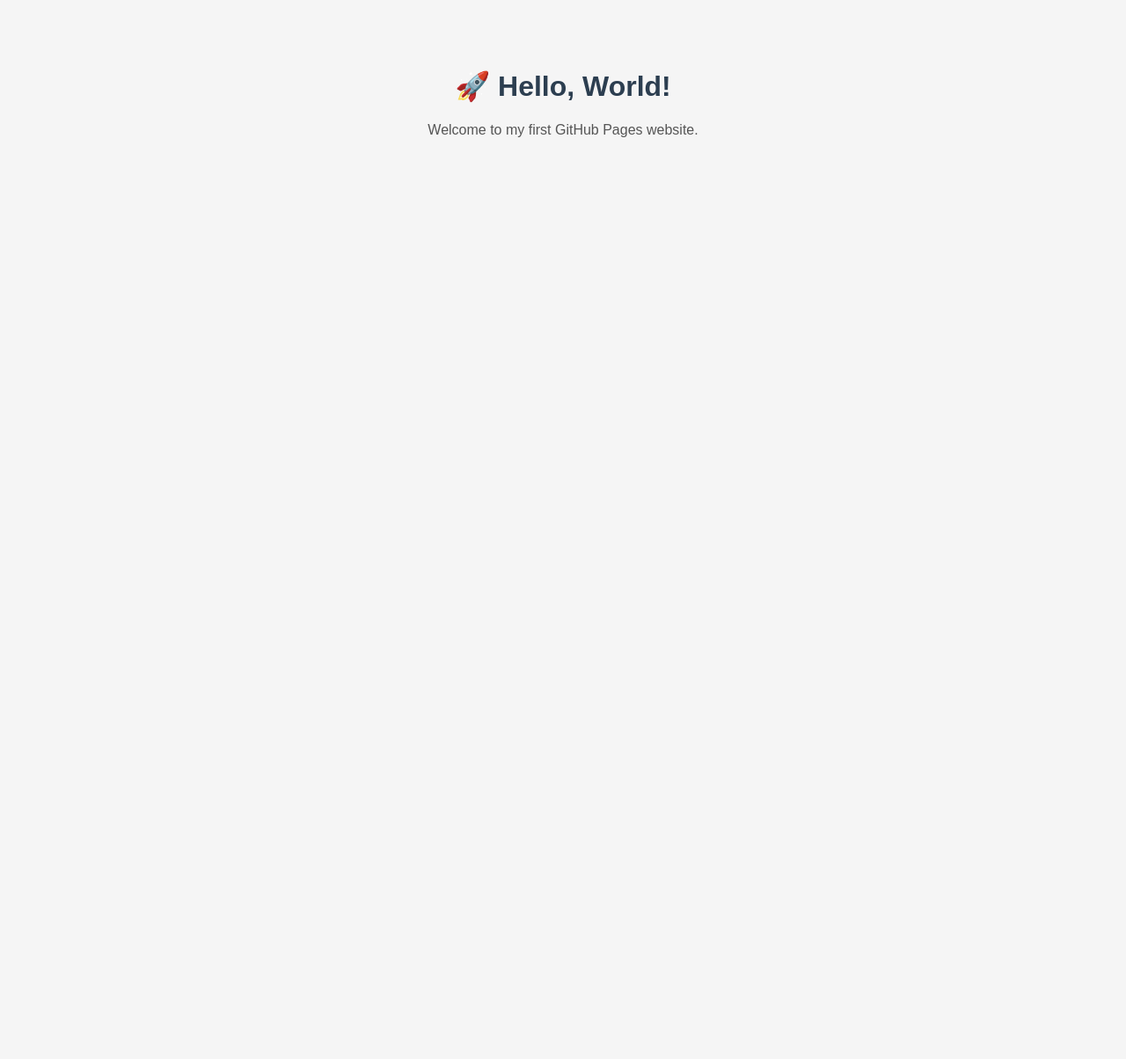
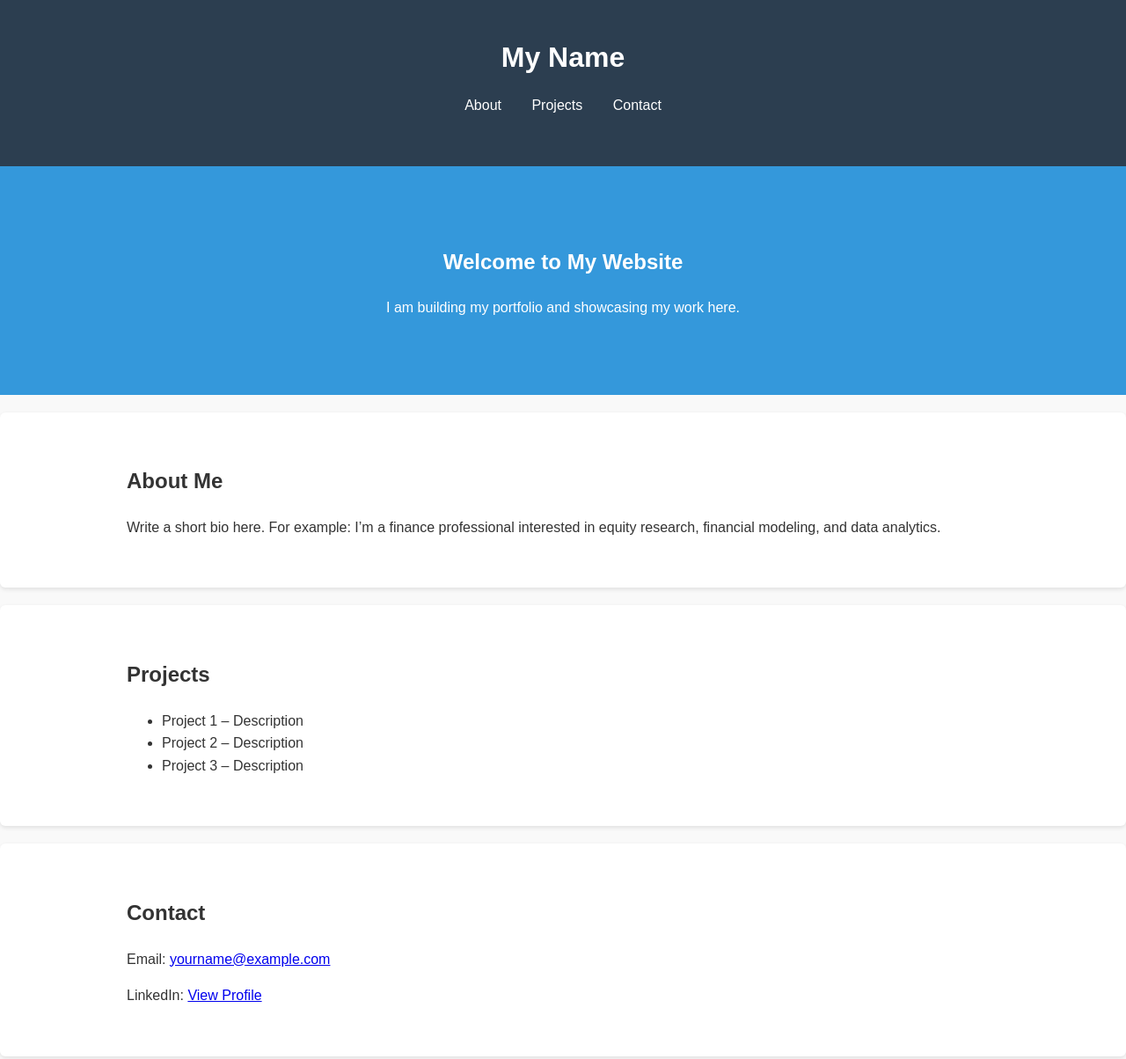
Before and after one commit to mani1976-web/manionline.github.io, a plain HTML site: page index.html in a window 1280 px wide. Shown: the top 1204 px of the page at 88% size. Before the commit the page ends 800 px from the top, so only its background shows below. Drawn offline with Linux system fonts and the light colour scheme.

Commit message:
Add files via upload

```diff
--- a/index.html
+++ b/index.html
@@ -3,24 +3,68 @@
 <head>
   <meta charset="UTF-8">
   <meta name="viewport" content="width=device-width, initial-scale=1.0">
-  <title>My First Website</title>
-  <style>
-    body {
-      font-family: Arial, sans-serif;
-      background: #f5f5f5;
-      text-align: center;
-      padding: 50px;
-    }
-    h1 {
-      color: #2c3e50;
-    }
-    p {
-      color: #555;
-    }
-  </style>
+  <title>My Professional Website</title>
+  <link rel="stylesheet" href="style.css">
 </head>
 <body>
-  <h1>🚀 Hello, World!</h1>
-  <p>Welcome to my first GitHub Pages website.</p>
+  <!-- Header -->
+  <header>
+    <div class="container">
+      <h1>My Name</h1>
+      <nav>
+        <ul>
+          <li><a href="#about">About</a></li>
+          <li><a href="#projects">Projects</a></li>
+          <li><a href="#contact">Contact</a></li>
+        </ul>
+      </nav>
+    </div>
+  </header>
+
+  <!-- Hero Section -->
+  <section class="hero">
+    <div class="container">
+      <h2>Welcome to My Website</h2>
+      <p>I am building my portfolio and showcasing my work here.</p>
+    </div>
+  </section>
+
+  <!-- About Section -->
+  <section id="about" class="section">
+    <div class="container">
+      <h2>About Me</h2>
+      <p>Write a short bio here. For example: I’m a finance professional interested in equity research, financial modeling, and data analytics.</p>
+    </div>
+  </section>
+
+  <!-- Projects Section -->
+  <section id="projects" class="section">
+    <div class="container">
+      <h2>Projects</h2>
+      <ul>
+        <li>Project 1 – Description</li>
+        <li>Project 2 – Description</li>
+        <li>Project 3 – Description</li>
+      </ul>
+    </div>
+  </section>
+
+  <!-- Contact Section -->
+  <section id="contact" class="section">
+    <div class="container">
+      <h2>Contact</h2>
+      <p>Email: <a href="mailto:yourname@example.com">yourname@example.com</a></p>
+      <p>LinkedIn: <a href="https://linkedin.com/in/yourprofile" target="_blank">View Profile</a></p>
+    </div>
+  </section>
+
+  <!-- Footer -->
+  <footer>
+    <div class="container">
+      <p>&copy; 2025 My Name. All rights reserved.</p>
+    </div>
+  </footer>
+
+  <script src="script.js"></script>
 </body>
 </html>
--- /dev/null
+++ b/script.js
@@ -0,0 +1,2 @@
+// Placeholder for future functionality
+console.log("Website loaded successfully!");
--- /dev/null
+++ b/style.css
@@ -0,0 +1,70 @@
+/* General Styles */
+body {
+  margin: 0;
+  font-family: Arial, sans-serif;
+  line-height: 1.6;
+  background: #f9f9f9;
+  color: #333;
+}
+
+/* Container */
+.container {
+  width: 80%;
+  margin: auto;
+  overflow: hidden;
+  padding: 20px;
+}
+
+/* Header */
+header {
+  background: #2c3e50;
+  color: #fff;
+  padding: 20px 0;
+}
+
+header h1 {
+  margin: 0;
+  text-align: center;
+}
+
+nav ul {
+  list-style: none;
+  padding: 0;
+  text-align: center;
+}
+
+nav ul li {
+  display: inline;
+  margin: 0 15px;
+}
+
+nav ul li a {
+  color: #fff;
+  text-decoration: none;
+}
+
+/* Hero */
+.hero {
+  background: #3498db;
+  color: #fff;
+  padding: 50px 20px;
+  text-align: center;
+}
+
+/* Sections */
+.section {
+  background: #fff;
+  margin: 20px 0;
+  padding: 20px;
+  border-radius: 6px;
+  box-shadow: 0 2px 5px rgba(0,0,0,0.1);
+}
+
+/* Footer */
+footer {
+  background: #2c3e50;
+  color: #fff;
+  text-align: center;
+  padding: 15px;
+  margin-top: 20px;
+}
```
